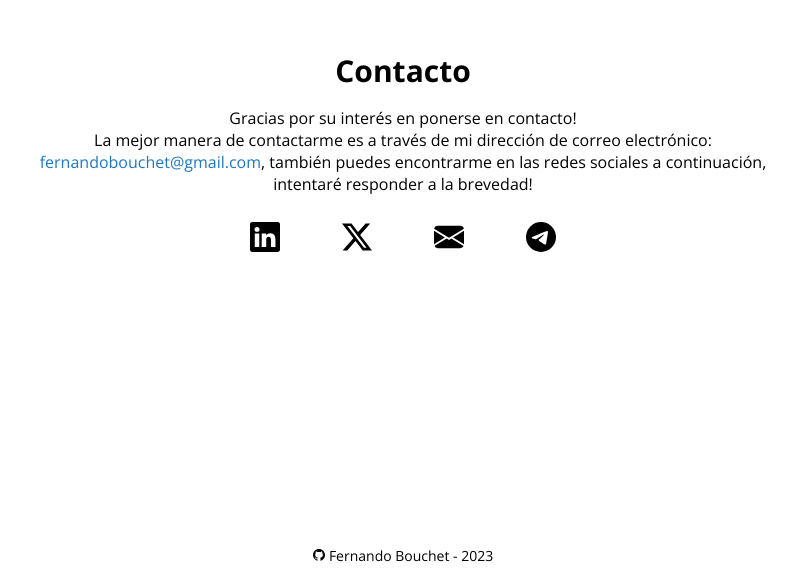
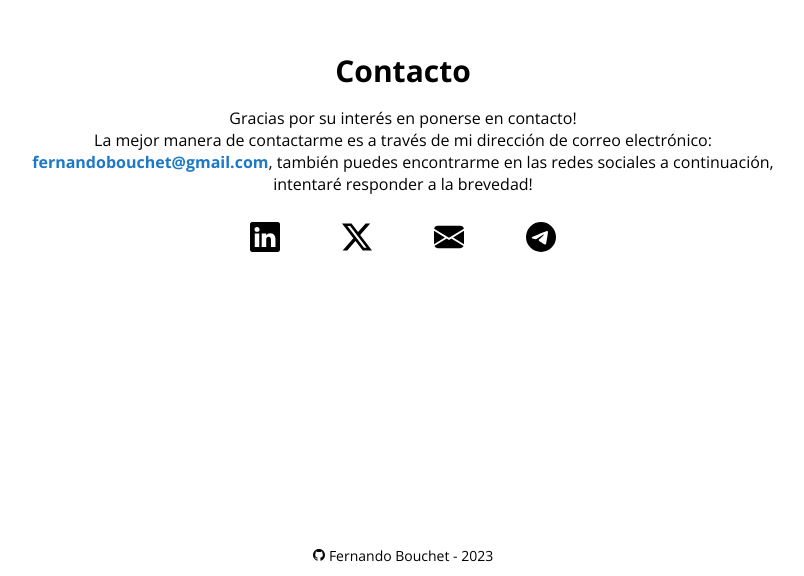
Before and after one commit to fernandobouchet/fernandobouchet.github.io, a React (Vite) app: page / in a window 1280 px wide. Shown: the part 1740-2316 px from the top of the page, without its empty margins (237-1041 px from the left). Built offline with nearby package versions, Linux system fonts and the light colour scheme.

Commit message:
feat: style updates

```diff
--- a/src/styles/components/Contact.module.scss
+++ b/src/styles/components/Contact.module.scss
@@ -24,11 +24,13 @@
 
 .link__text__accent.dark {
   color: variables.$accent-dark;
+  font-weight: bold;
   @include mixins.underline-effect('dark', true, 1px);
 }
 
 .link__text__accent.light {
   color: variables.$accent;
+  font-weight: bold;
   @include mixins.underline-effect('light', true, 1px);
 }
 
--- a/src/styles/components/Projects.module.scss
+++ b/src/styles/components/Projects.module.scss
@@ -22,6 +22,7 @@
 
 .link__text__accent.dark {
   color: variables.$accent-dark;
+  font-weight: bold;
   @include mixins.underline-effect('dark', true, 1px);
 }
 
```
